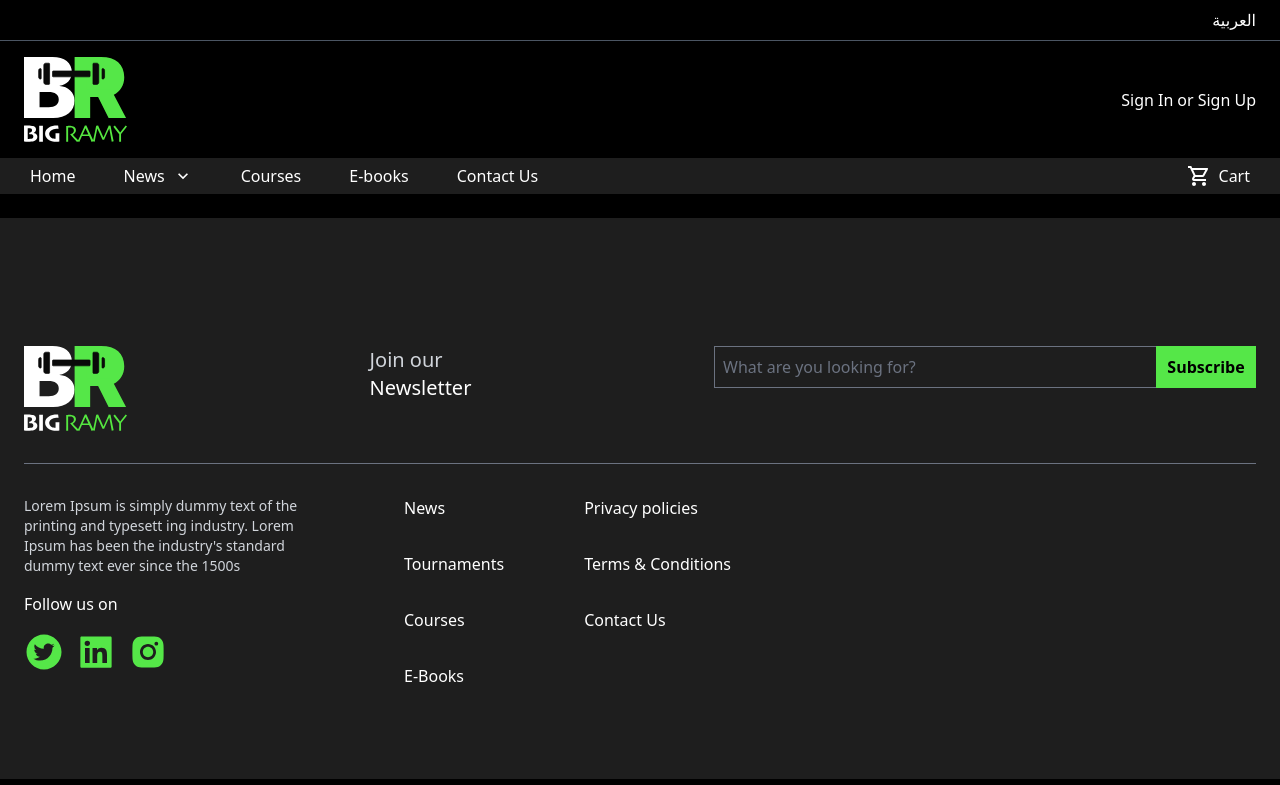
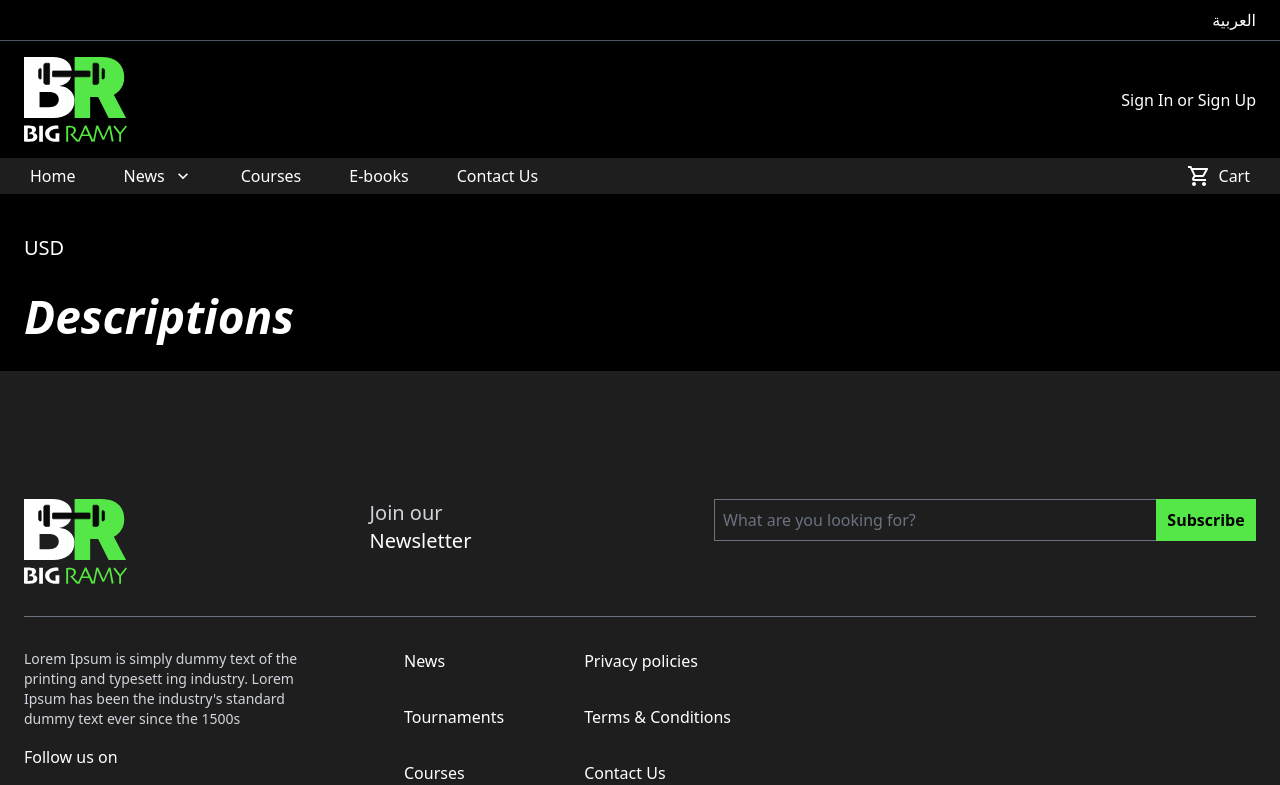
Before and after one commit to OmarKnows/inova-task, a React (Vite) app: page /ebooks/1 in a window 1280 px wide. Shown: the top 785 px of the page. Built offline with nearby package versions, Linux system fonts and the light colour scheme; no server answers.

Commit message:
details page

```diff
--- a/src/app/api/services/ebooks.service.ts
+++ b/src/app/api/services/ebooks.service.ts
@@ -10,7 +10,9 @@ class EbooksService {
 		const { data } = await api.get(EAPI.EBOOKS);
 		return data;
 	}
-	public async details(id: string): Promise<any> {
+	public async details(id?: string): Promise<{
+		data: IEbook;
+	}> {
 		const { data } = await api.get(`${EAPI.EBOOKS}/${id}`);
 		return data;
 	}
--- a/src/modules/ebooks/EbooksDetailsPage.tsx
+++ b/src/modules/ebooks/EbooksDetailsPage.tsx
@@ -1,7 +1,23 @@
-import React from 'react';
+import useSWR from 'swr';
+import ebooksService from '../../app/api/services/ebooks.service';
+import { useParams } from 'react-router-dom';
 
 const EbooksDetailsPage = () => {
-	return <div>EbooksDetailsPage</div>;
+	const { id } = useParams<{ id: string }>();
+	const { data: ebooksResponse, isLoading } = useSWR(['ebooks', 'get', id], ([, , id]) => ebooksService.details(id));
+
+	const ebook = ebooksResponse?.data;
+
+	return (
+		<div className='px-6 text-white '>
+			<div className='text-[46px] italic font-extrabold mt-10'>{ebook?.attributes?.name}</div>
+			<div className='my-5 text-xl'>USD {ebook?.attributes?.price}</div>
+			<div>
+				<div className='text-[46px] italic font-extrabold'>Descriptions</div>
+				<div className='my-5 text-xl'>{ebook?.attributes?.book?.description}</div>
+			</div>
+		</div>
+	);
 };
 
 export default EbooksDetailsPage;
```
